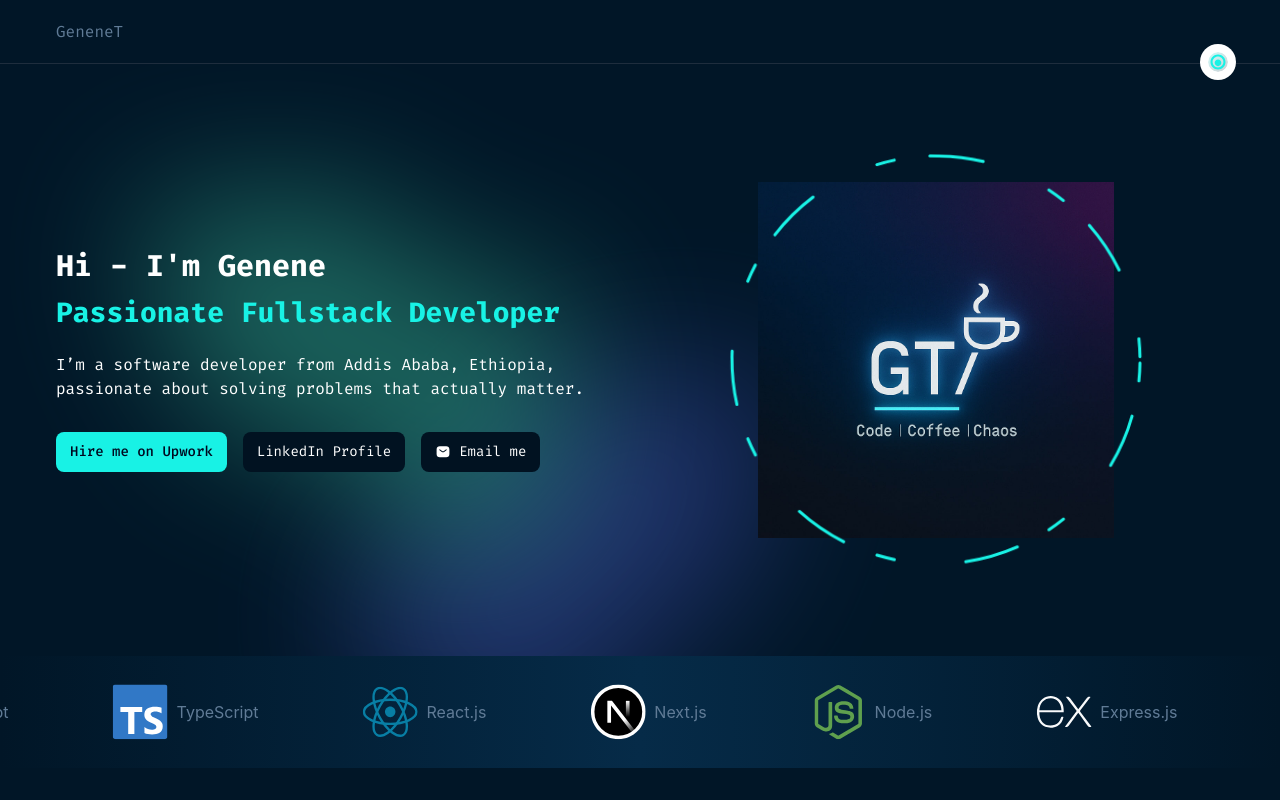
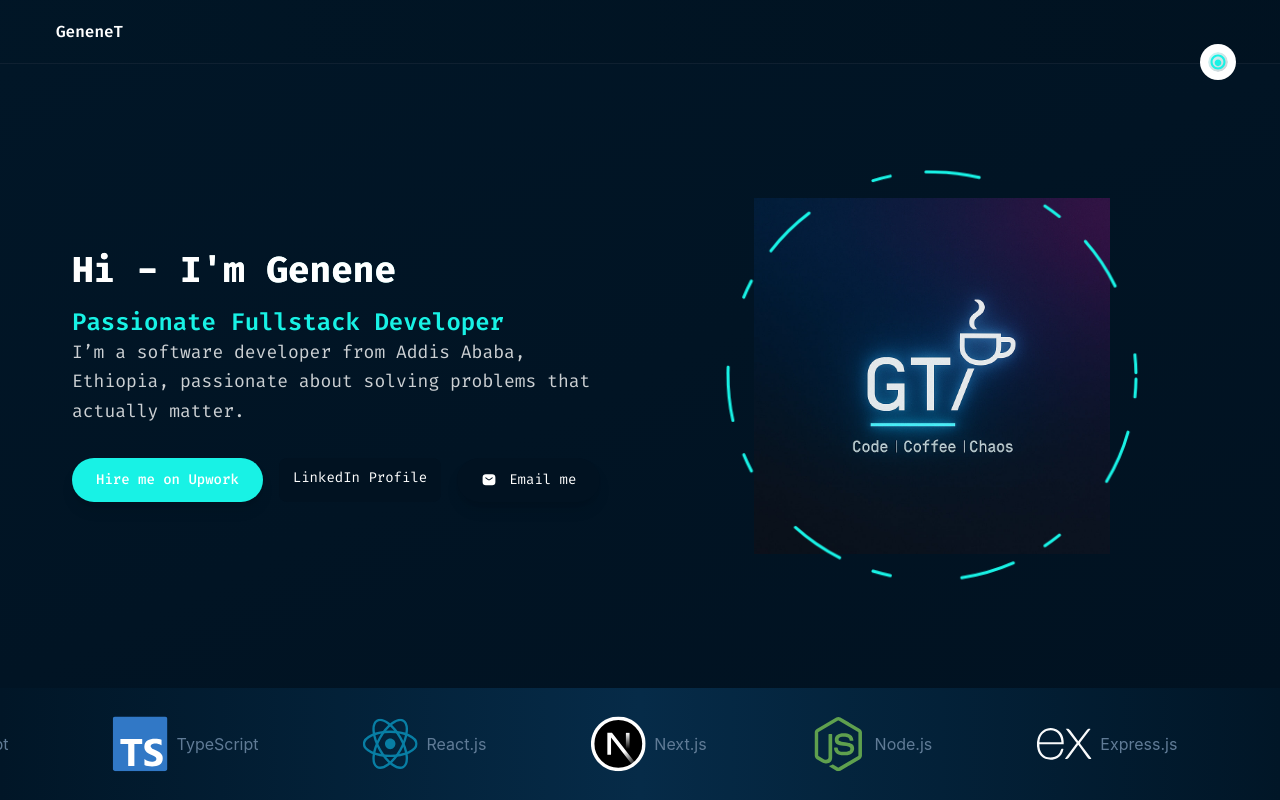
Before and after one commit to tise-genene/folio_genenetise, a Next.js app: page / in a window 1280 px wide. Shown: the top 800 px of the page. Built offline with nearby package versions, Linux system fonts and the light colour scheme; no server answers.

Commit message:
made several modern styling updates to make the site more unique:

```diff
--- a/src/components/Hero/Hero.tsx
+++ b/src/components/Hero/Hero.tsx
@@ -11,23 +11,23 @@ const Hero = () => {
   const role = useRoleSwitcher({ roles: ['FULLSTACK DEVELOPER', 'FRONTEND DEVELOPER', 'BACKEND DEVELOPER'] })
 
   return (
-    <section className="bg-primary bg-small-glow bg-small-glow-position md:bg-large-glow-position lg:bg-large-glow min-h-[calc(dvh-4rem)] bg-no-repeat">
-      <div className="mx-auto grid max-w-[1200px] grid-cols-1 items-center gap-4 px-4 pt-12 pb-10 md:grid-cols-2 lg:p-4">
+    <section className="relative bg-gradient-to-br from-primary to-secondary min-h-[calc(dvh-4rem)] overflow-hidden">
+      <div className="mx-auto grid max-w-[1200px] grid-cols-1 items-center gap-8 px-4 pt-16 pb-12 md:grid-cols-2 lg:p-8">
         <div className="flex min-h-48 flex-col justify-between lg:min-h-56 lg:max-w-[33.75rem]">
-          <h1>
-            <span className="text-neutral mb-2 block text-3xl font-bold">Hi - I'm Genene</span>
-            <span className="text-accent block text-[1.75rem] font-bold">Passionate Fullstack Developer</span>
-          </h1>
+          <div className="space-y-4">
+            <h1 className="text-4xl font-bold text-neutral bg-clip-text bg-gradient-to-r from-neutral to-accent">Hi - I'm Genene</h1>
+            <h2 className="text-2xl font-semibold text-accent">Passionate Fullstack Developer</h2>
+          </div>
 
-          <h2 className="text-neutral mt-3">
+          <p className="text-lg text-neutral/80 max-w-[600px] leading-relaxed">
             I’m a software developer from Addis Ababa, Ethiopia, passionate about solving problems that actually matter.
-          </h2>
+          </p>
 
-          <div className="mt-6 flex flex-nowrap gap-4">
+          <div className="mt-8 flex flex-nowrap gap-4">
             <a
               href="https://www.upwork.com/freelancers/~0135ea11e94cfe1b1c"
               aria-label="Hire me on Upwork"
-              className="bg-accent min-w-32 cursor-pointer rounded-lg px-[14px] py-[10px] text-center text-sm font-medium text-[#00071E]">
+              className="bg-accent text-white px-6 py-3 rounded-full text-sm font-medium hover:bg-accent/90 transition-colors ease-in-out duration-200 shadow-lg hover:shadow-accent/20">
               Hire me on Upwork
             </a>
             <a
@@ -39,7 +39,7 @@ const Hero = () => {
             <a
               href="mailto:tisegenene@gmail.com"
               aria-label="Send email"
-              className="text-neutral bg-secondary cursor-pointer rounded-lg px-[14px] py-[10px] text-sm flex items-center gap-2">
+              className="bg-secondary text-neutral px-6 py-3 rounded-full text-sm flex items-center gap-3 hover:bg-secondary/90 transition-colors ease-in-out duration-200 shadow-lg hover:shadow-secondary/20">
               <MsgIcon className="w-4 h-4" />
               Email me
             </a>
--- a/src/components/Navbar/Navbar.tsx
+++ b/src/components/Navbar/Navbar.tsx
@@ -33,15 +33,13 @@ const Navbar = () => {
   }
 
   return (
-    <nav className="bg-primary border-border h-16 overflow-hidden border-b">
-      <div className="mx-auto flex h-full w-dvw max-w-[1200px] items-center justify-between px-4 py-1">
+    <nav className="bg-gradient-to-r from-primary/90 to-secondary/90 backdrop-blur-sm h-16 overflow-hidden border-b border-border/50">
+      <div className="mx-auto flex h-full w-dvw max-w-[1200px] items-center justify-between px-4 py-2">
         {isVisible ? (
           <div className="text-primary-content md:hidden">_menu</div>
         ) : (
-          <Link href="/">
-            <div className="animate-fade-up text-primary-content relative flex items-center gap-3 transition-all duration-300 md:static">
-              <span className="text-primary-content">GeneneT</span>
-            </div>
+          <Link href="/" className="flex items-center gap-3">
+            <span className="text-neutral font-semibold">GeneneT</span>
           </Link>
         )}
 
@@ -61,7 +59,7 @@ const Navbar = () => {
             <li
               key={href}
               onClick={() => setIsVisible(false)}
-              className="border-border flex items-center border-b px-4 text-2xl md:border-y-0 md:border-e md:text-base md:first:border-s md:last:ml-auto md:last:border-none md:last:px-0 lg:px-8">
+              className="border-border/50 flex items-center border-b px-4 text-2xl md:border-y-0 md:border-e md:text-base md:first:border-s md:last:ml-auto md:last:border-none md:last:px-0 lg:px-8 transition-all duration-200 hover:bg-primary/50 hover:text-neutral/90">
               <Link
                 href={href}
                 className={`text-primary-content hover:text-neutral w-full py-7 transition-all duration-150 md:py-0 ${pathname === href ? 'text-neutral cursor-text' : ''}`}>
```
